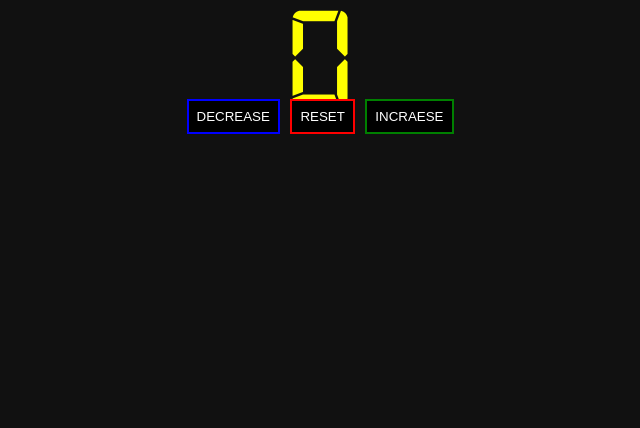
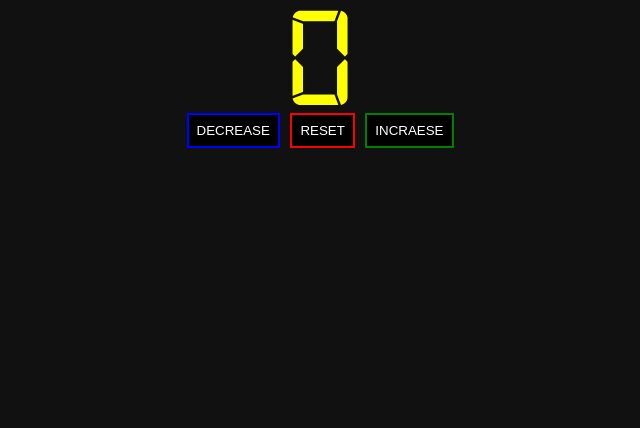
Before and after one commit to fjribptra/js-counter, a plain HTML site: page index.html in a window 1280 px wide. Shown: the part 372-800 px from the top of the page, without its empty margins (320-960 px from the left). Drawn offline with Linux system fonts and the light colour scheme.

Commit message:
change gap on container

```diff
--- a/style.css
+++ b/style.css
@@ -21,7 +21,7 @@ body {
     flex-direction: column;
     justify-content: center;
     align-items: center;
-    gap: 1rem;
+    gap: 30px;
 }
 
 .container h1 {
```
